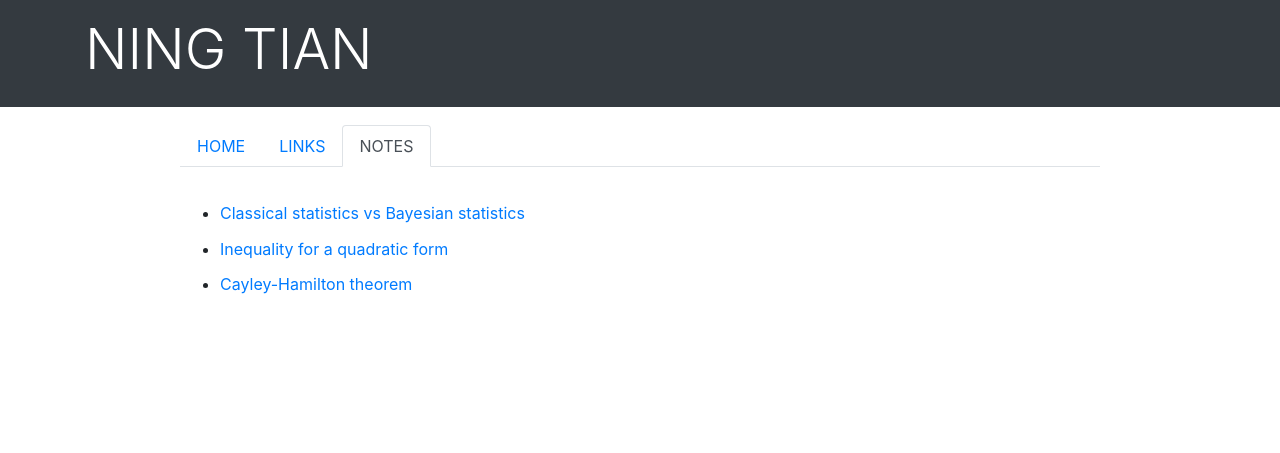
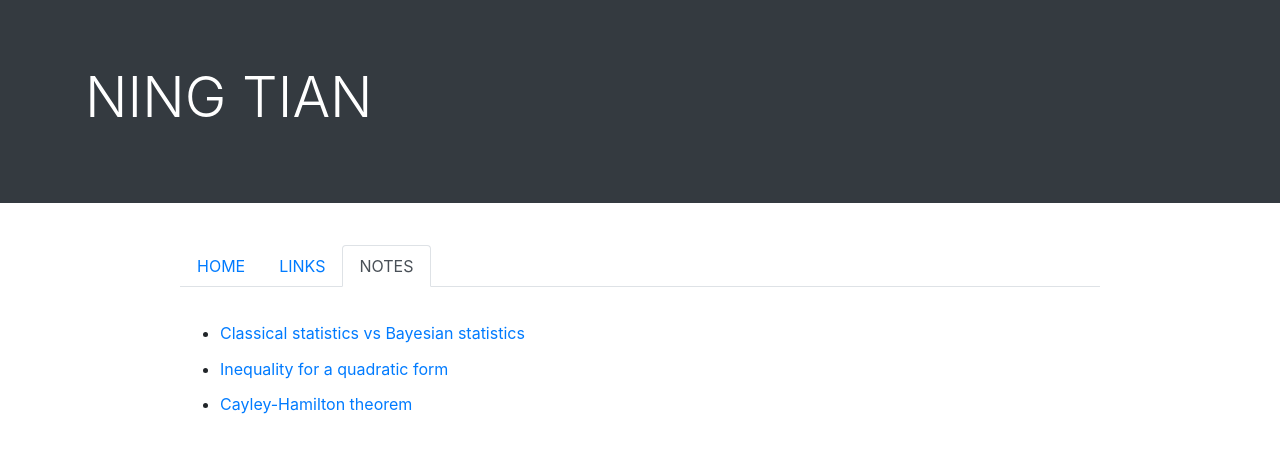
Before and after one commit to ningtian/ningtian.github.io, a Jekyll site: the page notes/index.html, which Jekyll copies as it is, in a window 1280 px wide. Shown: the top 453 px of the page. Built offline with Jekyll 4.4.1, drawn with Linux system fonts in a browser that asks for light colours.

Commit message:
Update index.html

```diff
--- a/notes/index.html
+++ b/notes/index.html
@@ -19,7 +19,7 @@
 
 <!-- the following is body part -->
 <body>
-<div class="p-3 mb-2 bg-dark text-white">
+<div class="jumbotron jumbotron-fluid bg-dark text-white">
   <div class="container">
     <h1 class="display-4">NING TIAN</h1>
   </div>
```
